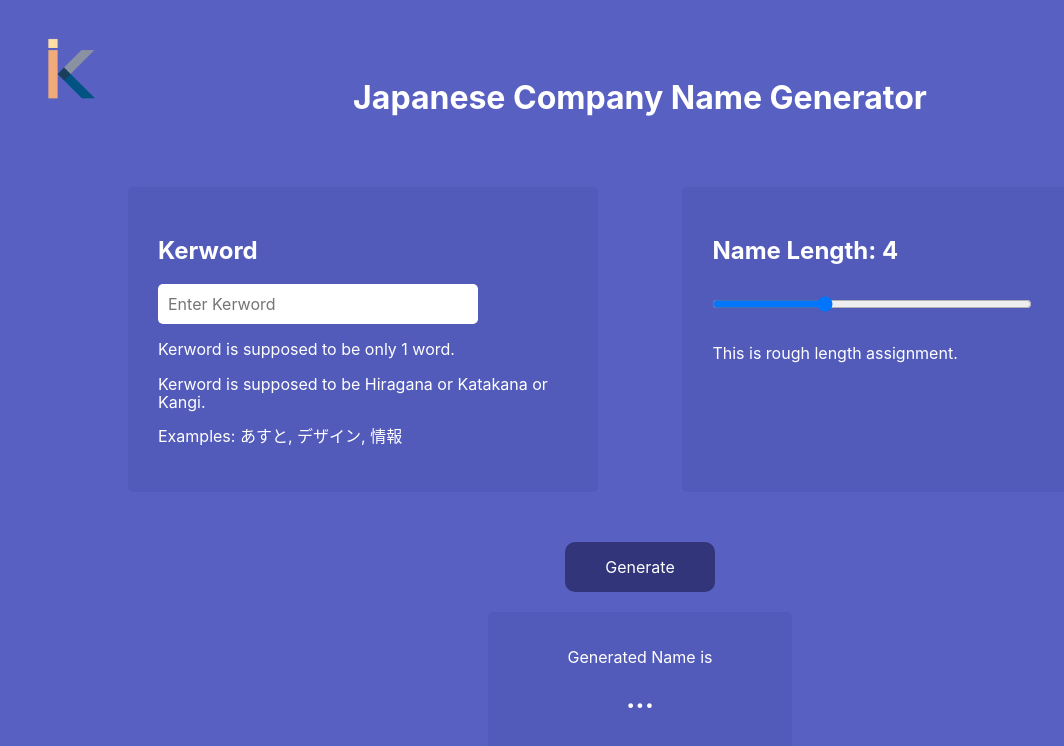
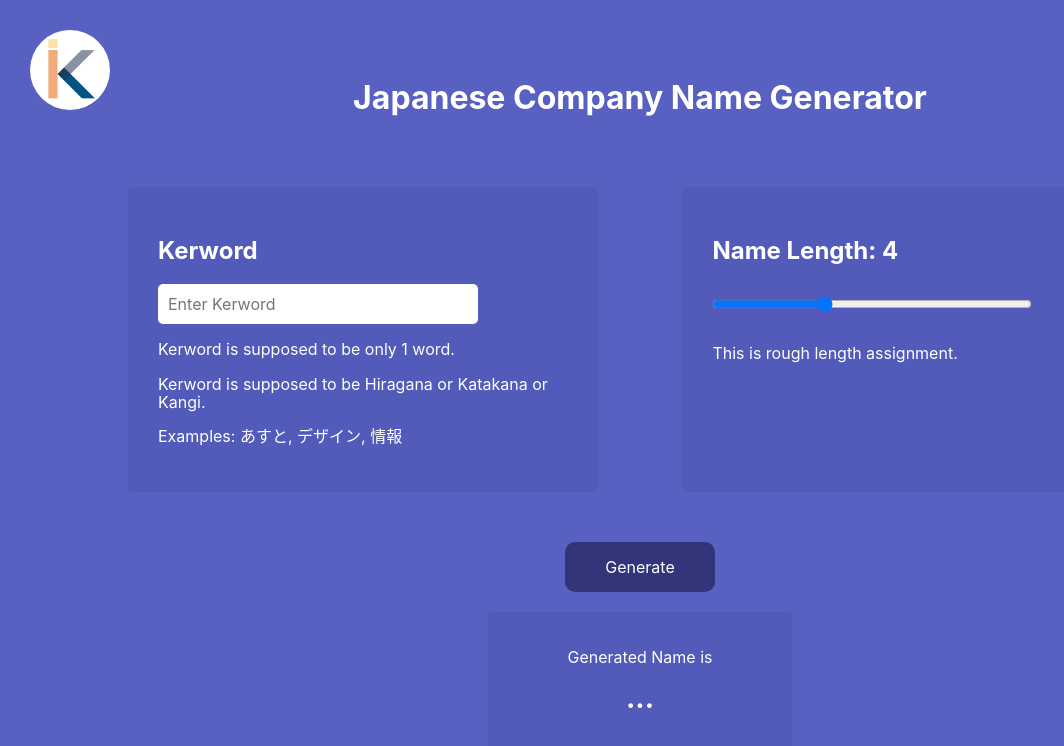
Before and after one commit to ryt-kwzacky/company-name-generator, a Nuxt app in the folder frontend/: page / in a window 1280 px wide. Shown: the top 746 px of the page, without its empty margins (0-1064 px from the left). Built offline with nearby package versions, Linux system fonts and the light colour scheme.

Commit message:
fix icon

```diff
--- a/frontend/layouts/default.vue
+++ b/frontend/layouts/default.vue
@@ -12,8 +12,10 @@
 
 <style lang="scss">
 .logo {
+  background: #fff;
   height: 80px;
   width: 80px;
+  border-radius: 50%;
   position: absolute;
   top: 30px;
   left: 30px;
```
